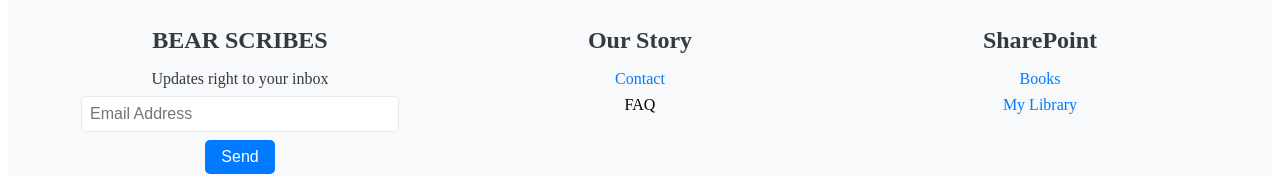
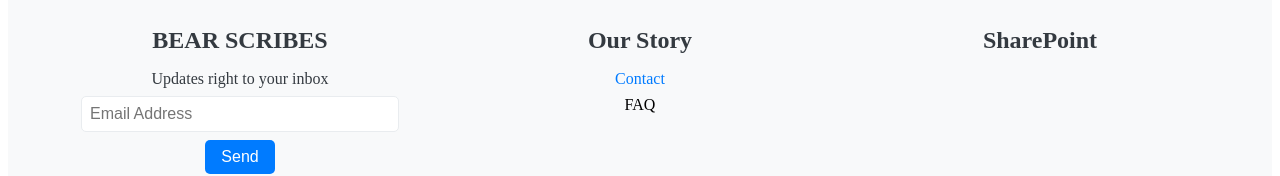
Before and after one commit to IU-Team-Projects/BearScribes, a Next.js app in the folder client/: page / in a window 1280 px wide. Shown: the part 1421-1597 px from the top of the page. Built offline with nearby package versions, Linux system fonts and the light colour scheme.

Commit message:
impl(frontend): home page
init homepage view; will be refactored

```diff
--- a/client/src/shared/ui/Contact/Contact.tsx
+++ b/client/src/shared/ui/Contact/Contact.tsx
@@ -3,12 +3,18 @@
 import Image from 'next/image';
 
 const Contact: React.FC = () => {
+  const handleContactUs = () => {
+    window.location.href = 'mailto:a.mukhutdinov@innopolis.university';
+  };
+
   return (
     <section className={styles.contact}>
       <div className={styles.text}>
         <h2>Wanna talk?</h2>
         <p>You can ask us questions about the service and books</p>
-        <button>Contact us</button>
+        <button className={styles.linkButton} onClick={handleContactUs}>
+          Contact us
+        </button>
       </div>
       <div className={styles.icon}>
         <Image src="/lightbulb.png" alt="Contact" width={500} height={500} />
--- a/client/src/shared/ui/Footer/Footer.tsx
+++ b/client/src/shared/ui/Footer/Footer.tsx
@@ -1,7 +1,25 @@
-import React from 'react';
+import React, { useEffect, useState } from 'react';
 import styles from './Footer.module.scss';
+import { useRouter } from 'next/navigation';
+import Cookies from 'js-cookie';
 
 const Footer: React.FC = () => {
+  const [hasToken, setHasToken] = useState(false);
+  const router = useRouter();
+
+  useEffect(() => {
+    if (typeof window !== 'undefined') {
+      const token = Cookies.get('access_token');
+      setHasToken(!!token);
+    }
+  }, []);
+
+  const handleNavigation = (path: string) => {
+    if (typeof window !== 'undefined') {
+      router.push(path);
+    }
+  };
+
   return (
     <footer className={styles.footer}>
       <div className={styles.content}>
@@ -30,12 +48,26 @@
         <div>
           <h3>SharePoint</h3>
           <ul>
-            <li>
-              <a href="/books">Books</a>
-            </li>
-            <li>
-              <a href="/my-library">My Library</a>
-            </li>
+            {hasToken && (
+              <>
+                <li>
+                  <button
+                    className={styles.linkButton}
+                    onClick={() => handleNavigation('/books')}
+                  >
+                    Books
+                  </button>
+                </li>
+                <li>
+                  <button
+                    className={styles.linkButton}
+                    onClick={() => handleNavigation('/library')}
+                  >
+                    My Library
+                  </button>
+                </li>
+              </>
+            )}
           </ul>
         </div>
       </div>
--- a/client/src/shared/ui/Hero/Hero.tsx
+++ b/client/src/shared/ui/Hero/Hero.tsx
@@ -1,14 +1,36 @@
-import React from 'react';
+import React, { useEffect, useState } from 'react';
 import styles from './Hero.module.scss';
 import Image from 'next/image';
+import Cookies from 'js-cookie';
+import { useRouter } from 'next/navigation';
 
 const Hero: React.FC = () => {
+  const [hasToken, setHasToken] = useState(false);
+  const router = useRouter();
+
+  useEffect(() => {
+    if (typeof window !== 'undefined') {
+      const token = Cookies.get('access_token');
+      setHasToken(!!token);
+    }
+  }, []);
+
+  const handleGetStarted = () => {
+    if (typeof window !== 'undefined') {
+      if (hasToken) {
+        router.push('/books');
+      } else {
+        router.push('/login');
+      }
+    }
+  };
+
   return (
     <section className={styles.hero}>
       <div className={styles.text}>
         <h1>Book Sharing</h1>
         <p>Easier than ever</p>
-        <button>Get Started</button>
+        <button onClick={handleGetStarted}>Get Started</button>
       </div>
       <div className={styles.image}>
         <Image src="/books.png" alt="Books" width={500} height={500} />
```
